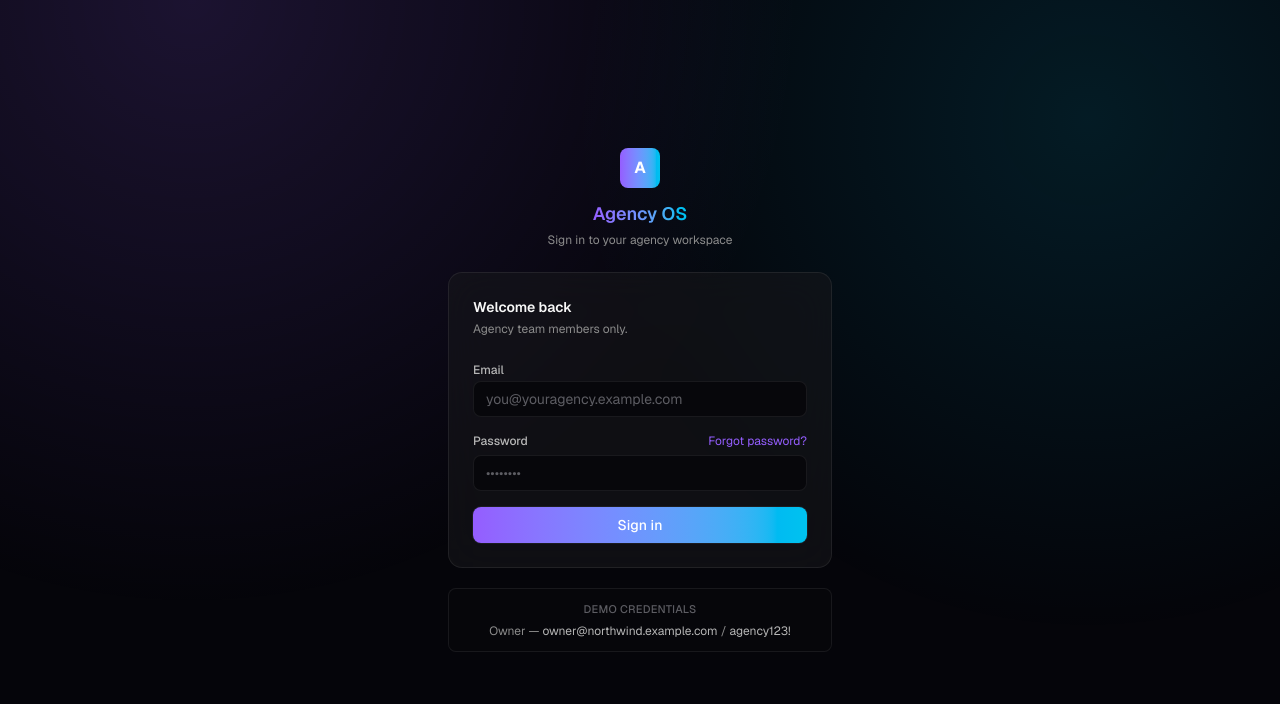
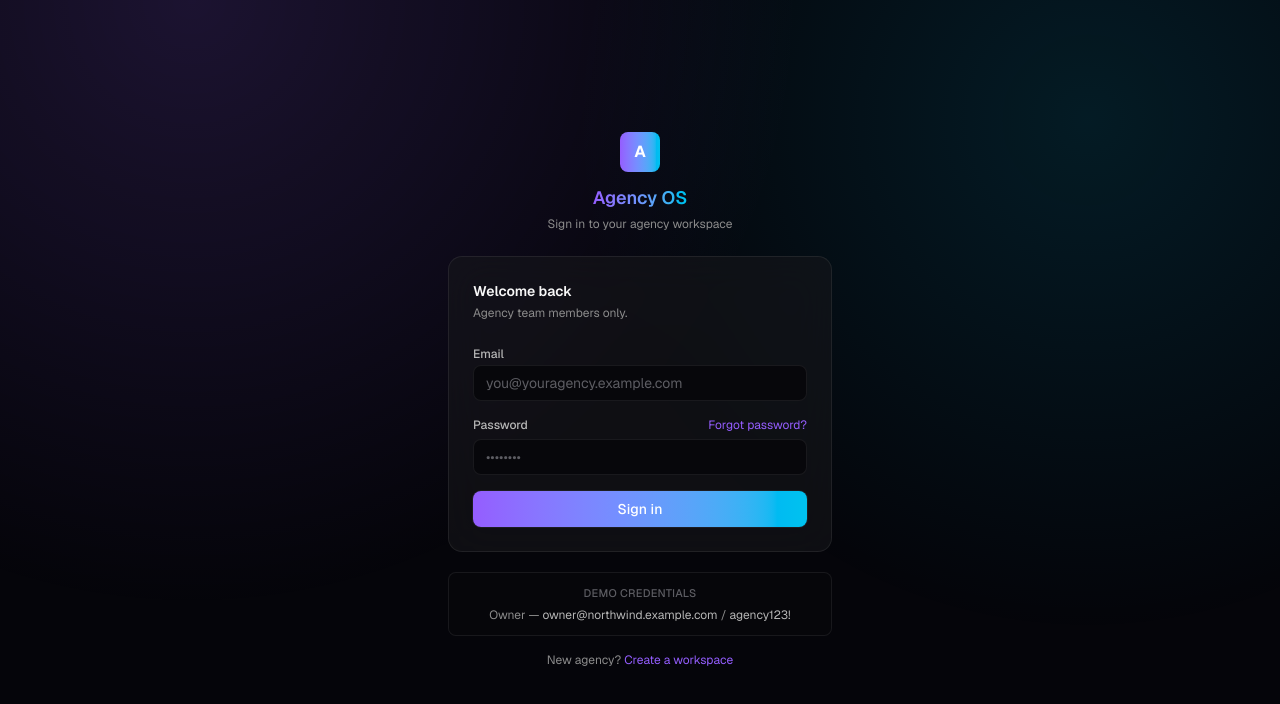
Before and after one commit to Hussein-Alassaad/SaaS-Multi, a Next.js app: page /agency-login in a window 1280 px wide. Shown: the top 704 px of the page. Built offline with nearby package versions, Linux system fonts and the light colour scheme.

Commit message:
Link agency-login to public signup page

```diff
--- a/src/app/agency-login/page.tsx
+++ b/src/app/agency-login/page.tsx
@@ -36,6 +36,13 @@
             <span className="text-[var(--text-3)]">agency123!</span>
           </p>
         </div>
+
+        <p className="mt-4 text-center text-xs text-[var(--text-4)]">
+          New agency?{" "}
+          <a href="/signup" className="text-[var(--accent-from)] hover:underline">
+            Create a workspace
+          </a>
+        </p>
       </div>
     </div>
   );
```
